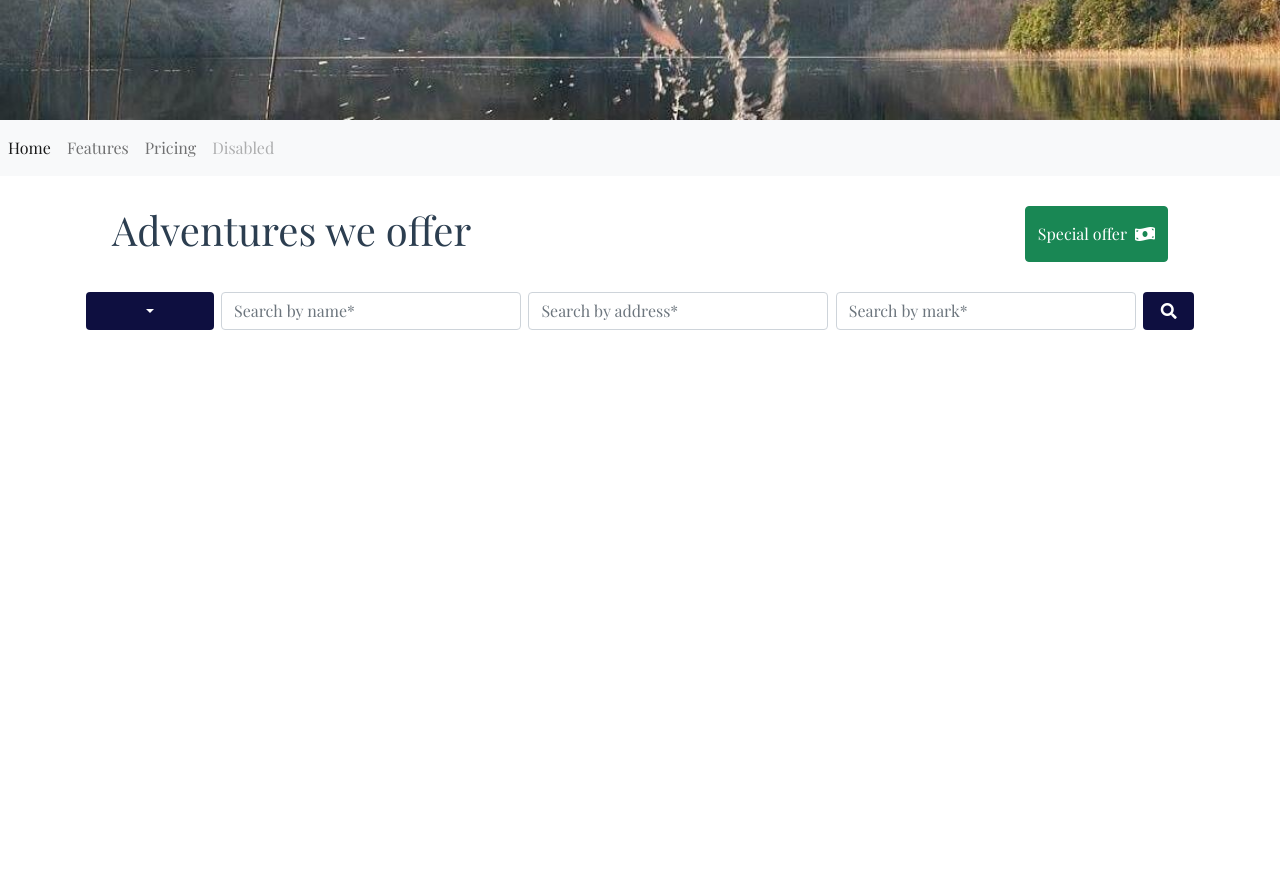
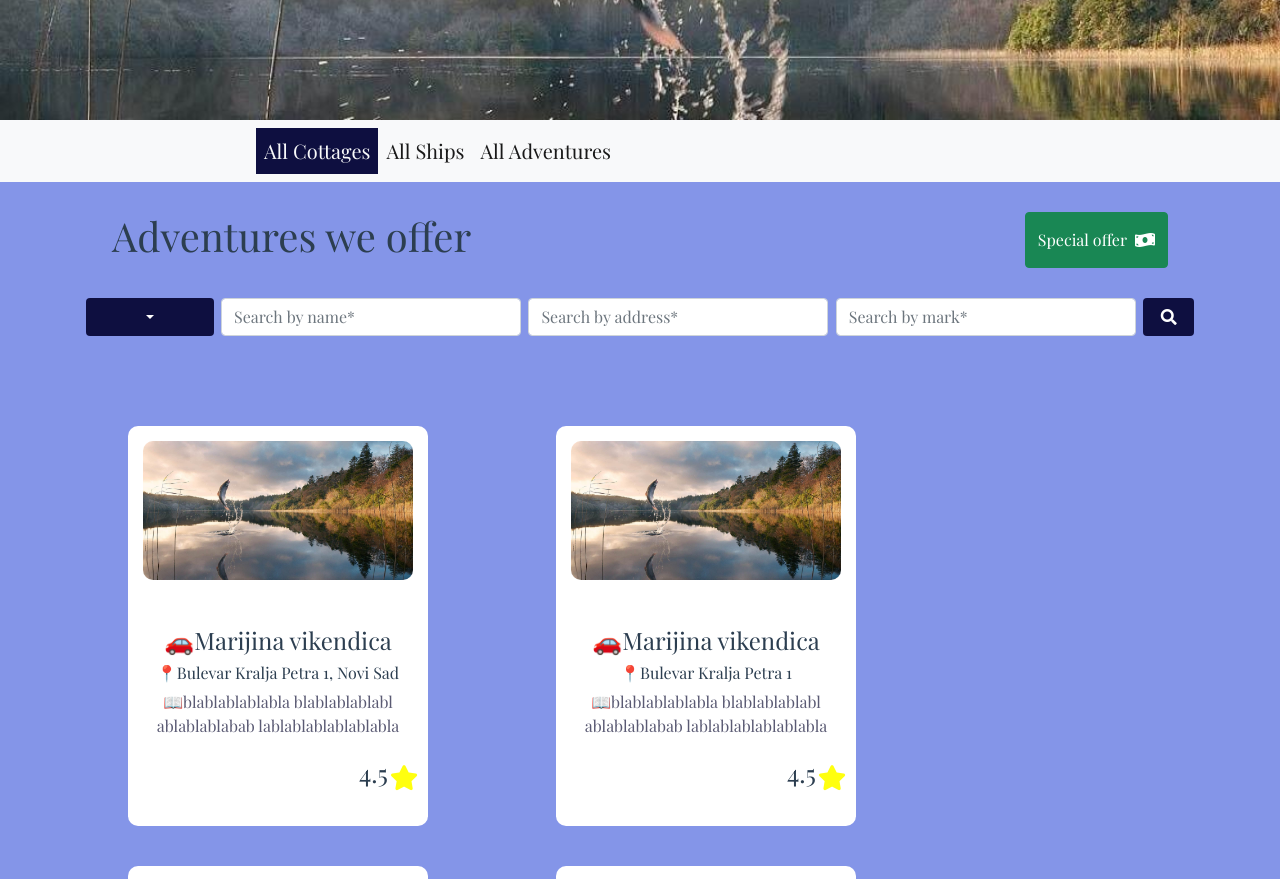
Before and after one commit to StefanLjubovic/isa-projekat, a Vue app in the folder FishingBooker/frontend/: page /adventures in a window 1280 px wide. Shown: the part 200-1079 px from the top of the page. Before the commit the page ends 800 px from the top, so only its background shows below. Built offline with nearby package versions, Linux system fonts and the light colour scheme.

Commit message:
Finished all adventures design

```diff
--- a/FishingBooker/frontend/src/App.vue
+++ b/FishingBooker/frontend/src/App.vue
@@ -30,6 +30,7 @@ export default {
   -moz-osx-font-smoothing: grayscale;
   text-align: center;
   color: #2c3e50;
+  background: #8495e8;
 }
 
 .fade-enter-active, .fade-leave-active {
--- a/FishingBooker/frontend/src/components/AdventureDiv.vue
+++ b/FishingBooker/frontend/src/components/AdventureDiv.vue
@@ -1,20 +1,74 @@
 <template>
-  <div class="div-wrapper">
-
+  <div class="div-wrapper" @click="OpenAdventure">
+      <div class="img-div">
+          <img class="img-class" src='../assets/fish.jpg' alt="none">
+      </div>
+      <h4>🚗{{adventure.name}}</h4>
+      <h6>📍{{adventure.address}}</h6>
+      <p id="desc">📖{{adventure.desciption}}</p>
+    <div class="grade-div"><p>4.5<i class="fas fa-star star"></i></p></div>
   </div>
 </template>
 
 <script>
 export default {
+    props:{
+        adventure:Object,
 
+    },
+    methods:{
+        OpenAdventure: function(){
+            console.log("aaaa")
+        }
+    }
 }
 </script>
 
 <style>
 .div-wrapper{
-    width: 25%;
-    height: 25vh;
+    width: 300px;
+    height: 50vh;
     border-radius: 10px;
     background: white;
+    display: flex;
+    flex-direction: column;
+    cursor: pointer;
+}
+.img-div{
+    width: 100%;
+    height: 50%;
+    padding: 15px;
+}
+.img-class{
+    width: 100%;
+    height: auto;
+    border-radius: 10px;
+}
+#desc{
+    display: flex;
+    flex-wrap: wrap;
+    flex-direction: row;
+    color: #5a5a73;
+    font-weight: 400;
+    word-wrap:break-word;
+}
+.grade-div{
+    display: flex;
+    flex-direction: row;
+    justify-content: flex-end;
+    align-items: flex-end;
+    align-items: flex-end;
+    padding-right: 40px;
+    font-size: 25px;
+    position: relative;
+}
+.star{
+   color: #ffff0f ;
+   margin-left:5px;
+   bottom:15px;
+   position: absolute;
+   bottom: 17px;
+   right:10px;
+
 }
 </style>
--- a/FishingBooker/frontend/src/components/Navbar.vue
+++ b/FishingBooker/frontend/src/components/Navbar.vue
@@ -4,11 +4,10 @@
     <span class="navbar-toggler-icon"></span>
   </button>
   <div class="collapse navbar-collapse" id="navbarNavAltMarkup">
-    <div class="navbar-nav">
-      <a class="nav-item nav-link active" href="#">Home <span class="sr-only">(current)</span></a>
-      <a class="nav-item nav-link" href="#">Features</a>
-      <a class="nav-item nav-link" href="#">Pricing</a>
-      <a class="nav-item nav-link disabled" href="#">Disabled</a>
+    <div class="navbar-nav navigation">
+      <a class="nav-item nav-link active" href="#" v-bind:class="{ 'active-link text-light': state==0 }" @click="changeState(0)">All Cottages <span class="sr-only">(current)</span></a>
+      <a class="nav-item nav-link active" href="#"  v-bind:class="{ 'active-link text-light': state==1 }" @click="changeState(1)">All Ships</a>
+      <a class="nav-item nav-link active" href="#"  v-bind:class="{ 'active-link text-light': state==2 }" @click="changeState(2)">All Adventures</a>
     </div>
   </div>
 </nav>
@@ -16,10 +15,33 @@
 
 <script>
 export default {
-
+  data(){
+    return{
+      state: 0
+    }
+  },
+  methods:{
+    changeState: function(state){
+      this.state=state;
+      this.$emit('change-state',state);
+    }
+  }
 }
 </script>
 
 <style>
+.navigation{
+  display: flex;
+  margin-left: 20vw;
+}
 
+div > a{
+  font-size: 20px;
+  color: #0e0f40;
+}
+
+.active-link{
+  color:white;
+  background:#0e0f40;
+}
 </style>
--- /dev/null
+++ b/FishingBooker/frontend/src/components/SearchShips.vue
@@ -0,0 +1,81 @@
+<template>
+  <div class="wrapper container">
+      <div class="title-div">
+      <h1>
+          Adventures we offer
+      </h1>
+      <button type="button" class="btn btn-success">Special offer&nbsp;&nbsp;<i class="fas fa-money-bill-wave"></i></button>
+    </div>
+    <div class="filter-div">
+        <div class="dropdown">
+  <button class="btn droptdown-btn dropdown-toggle" ref="btnToggle" type="button" id="dropdownMenuButton" data-toggle="dropdown" aria-haspopup="true" aria-expanded="false">
+  </button>
+    <div class="dropdown-menu" aria-labelledby="dropdownMenuButton">
+        <a class="dropdown-item" href="#" @click="changeButtonState('')">&nbsp;</a>
+        <a class="dropdown-item" href="#" @click="changeButtonState('Ime')">Ime</a>
+        <a class="dropdown-item" href="#" @click="changeButtonState('Lokacija')">Lokacija</a>
+        <a class="dropdown-item" href="#" @click="changeButtonState('Ocena')">Ocena</a>
+  </div>
+</div>
+        <div class="form-group">
+       <input type="text" class="form-control" placeholder="Search by name*" value="" />
+      </div>
+      <div class="form-group">
+       <input type="text" class="form-control" placeholder="Search by address*" value="" />
+      </div>
+      <div class="form-group">
+       <input type="text" class="form-control" placeholder="Search by mark*" value="" />
+      </div>
+      <button type="button" class="btn confirm-btn"><i class="fas fa-search"></i></button>
+    </div>
+  </div>
+</template>
+
+<script>
+export default {
+data(){
+    return{
+        sort: ""
+    }
+},
+methods:{
+    changeButtonState: function(state){
+        this.sort=state;
+        this.$refs.btnToggle.innerText = state
+    }
+}
+}
+</script>
+
+<style scoped>
+.wrapper{
+    display: flex;
+    flex-direction: column;
+    justify-content: space-around;
+}
+.title-div{
+    display: flex;
+    justify-content: space-between;
+    flex-direction: row;
+    padding: 30px;
+}
+.filter-div{
+    display: flex;
+    flex-direction: row;
+    justify-content:space-around ;
+}
+input{
+    width: 300px;
+}
+
+.droptdown-btn{
+    width: 10vw;
+    color:white;
+  background: #0e0f40;
+}
+.confirm-btn{
+    color:white;
+  background: #0e0f40;
+  width: 4vw;
+}
+</style>
--- a/FishingBooker/frontend/src/views/Adventures.vue
+++ b/FishingBooker/frontend/src/views/Adventures.vue
@@ -1,20 +1,90 @@
 <template>
-  <NavBar></NavBar>
-  <SearchAdventures></SearchAdventures>
+  <NavBar @change-state="changeState"></NavBar>
+  <SearchAdventures v-if="state==0"/>
+  <SearchShips v-if="state==1"/>
+  <div class="adventures-wrapper" v-if="state==0">
+   <div class="gap" v-for="adventure in adventures" :key="adventure.name">
+      <Adventure :adventure="adventure"/>
+    </div>
+  </div>
+
 </template>
 
 <script>
 import NavBar from "@/components/Navbar.vue";
+import Adventure from "@/components/AdventureDiv.vue";
 import SearchAdventures from "@/components/SearchAdventures.vue";
+import SearchShips from "@/components/SearchShips.vue";
 export default {
 
     components:{
         NavBar,
-        SearchAdventures
+        SearchAdventures,
+        Adventure,
+        SearchShips
+    },
+    data(){
+      return{
+        state: 0,
+        adventures :[
+          {
+            name: 'Marijina vikendica',
+            address: 'Bulevar Kralja Petra 1, Novi Sad',
+            desciption: 'blablablablabla blablablablabl ablablablabab lablablablablablabla'
+          },
+          {
+            name: 'Marijina vikendica',
+            address: 'Bulevar Kralja Petra 1',
+            desciption: 'blablablablabla blablablablabl ablablablabab lablablablablablabla'
+          },
+          {
+            name: 'Marijina vikendica',
+            address: 'Bulevar Kralja Petra 1',
+            desciption: 'blablablablabla blablablablabl ablablablabab lablablablablablabla'
+          },
+          {
+            name: 'Marijina vikendica',
+            address: 'Bulevar Kralja Petra 1',
+            desciption: 'blablablablabla blablablablabl ablablablabab lablablablablablabla'
+          },
+          {
+            name: 'Marijina vikendica',
+            address: 'Bulevar Kralja Petra 1',
+            desciption: 'blablablablabla blablablablabl ablablablabab lablablablablablabla'
+          },
+          {
+            name: 'Marijina vikendica',
+            address: 'Bulevar Kralja Petra 1',
+            desciption: 'blablablablabla blablablablabl ablablablabab lablablablablablabla'
+          },
+          {
+            name: 'Marijina vikendica',
+            address: 'Bulevar Kralja Petra 1',
+            desciption: 'blablablablabla blablablablabl ablablablabab lablablablablablabla'
+          },
+        ]
+      }
+    },
+    methods:{
+      changeState: function(state){
+        this.state=state;
+      }
     }
 }
 </script>
 
 <style>
-
+.adventures-wrapper{
+  height: 100%;
+  display: flex;
+  padding-top: 50px;
+    padding-bottom: 20px;
+  flex-direction: row;
+  flex-wrap: wrap;
+  justify-content: flex-start;
+}
+.gap{
+  margin-left: 10vw;
+  margin-top: 5vh;
+}
 </style>
```
Also changed, not shown: FishingBooker/frontend/src/assets/header.jpg (added).
